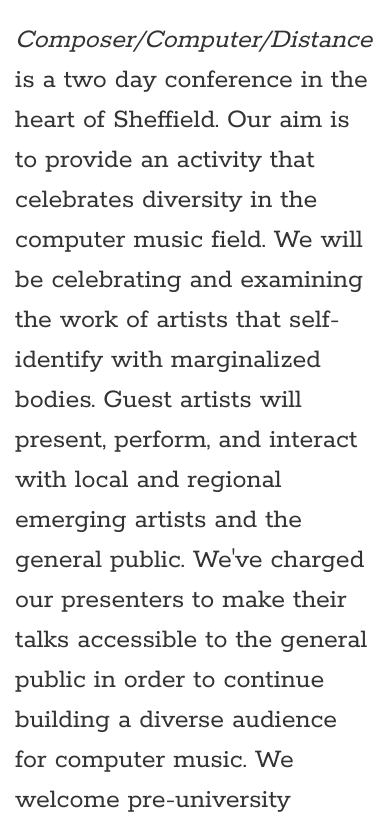
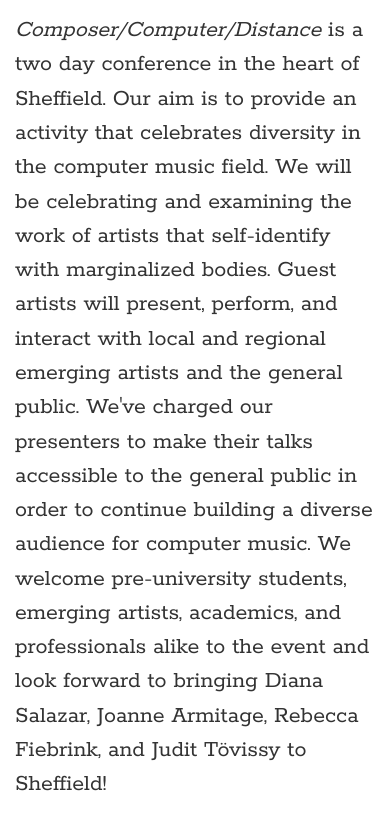
Before and after one commit to ccdconference/ccdconference.github.io, a plain HTML site: page index.html in a window 390 px wide. Shown: the part 468-1297 px from the top of the page. Drawn offline with nearby package versions, Linux system fonts and the light colour scheme.

Commit message:
bodysize

```diff
--- a/CCD.css
+++ b/CCD.css
@@ -295,6 +295,9 @@ a:hover {
 }
 
 @media (max-width: 768px) {
+	body {
+		font-size: 1.2em;
+	}
 	h1 {
 		font-size: 4em;
 	}
@@ -324,6 +327,9 @@ a:hover {
 }
 
 @media (max-width: 576px) {
+	body {
+		font-size: 1.2em;
+	}
 	h1 {
 		font-size: 2em;
 	}
```
